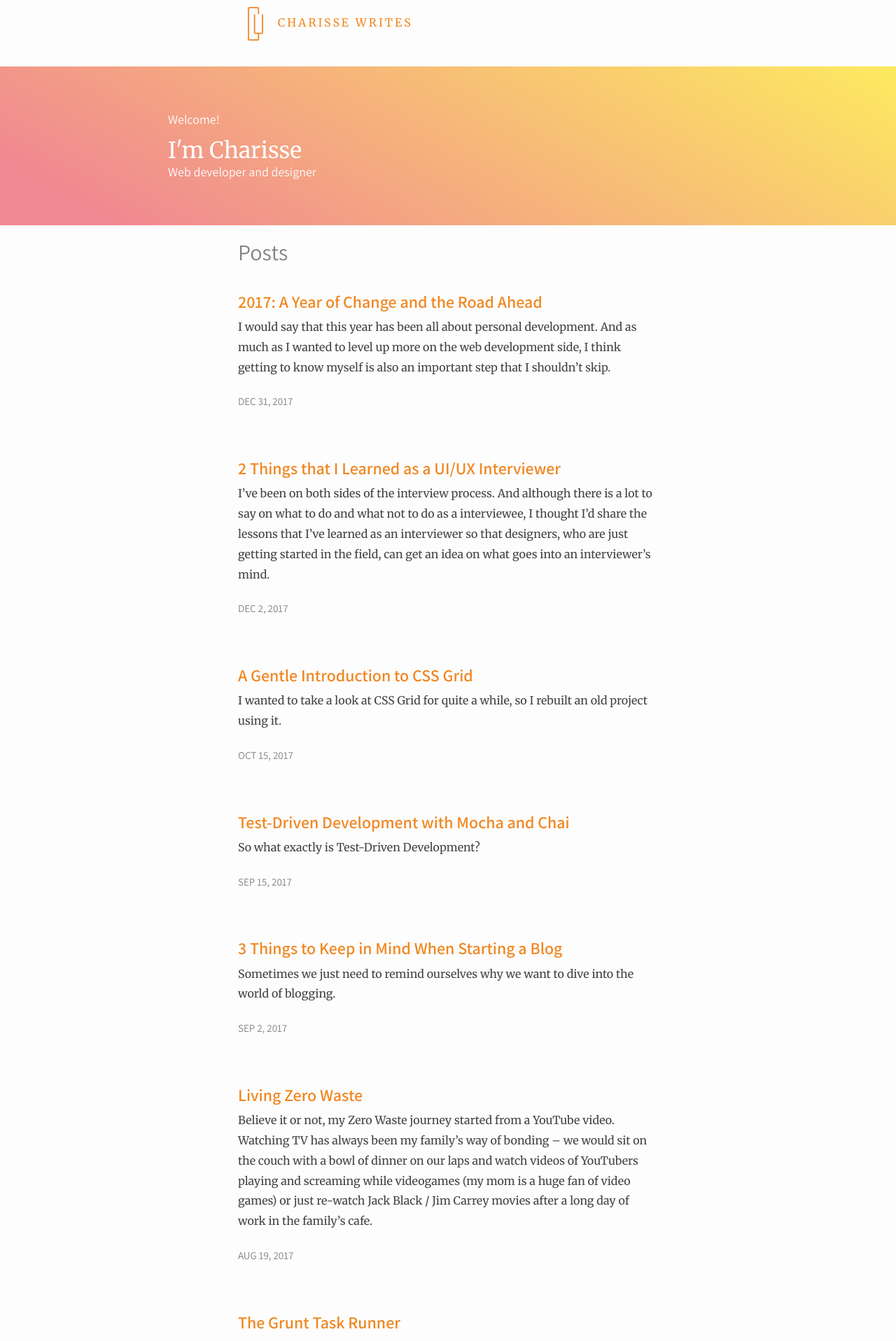
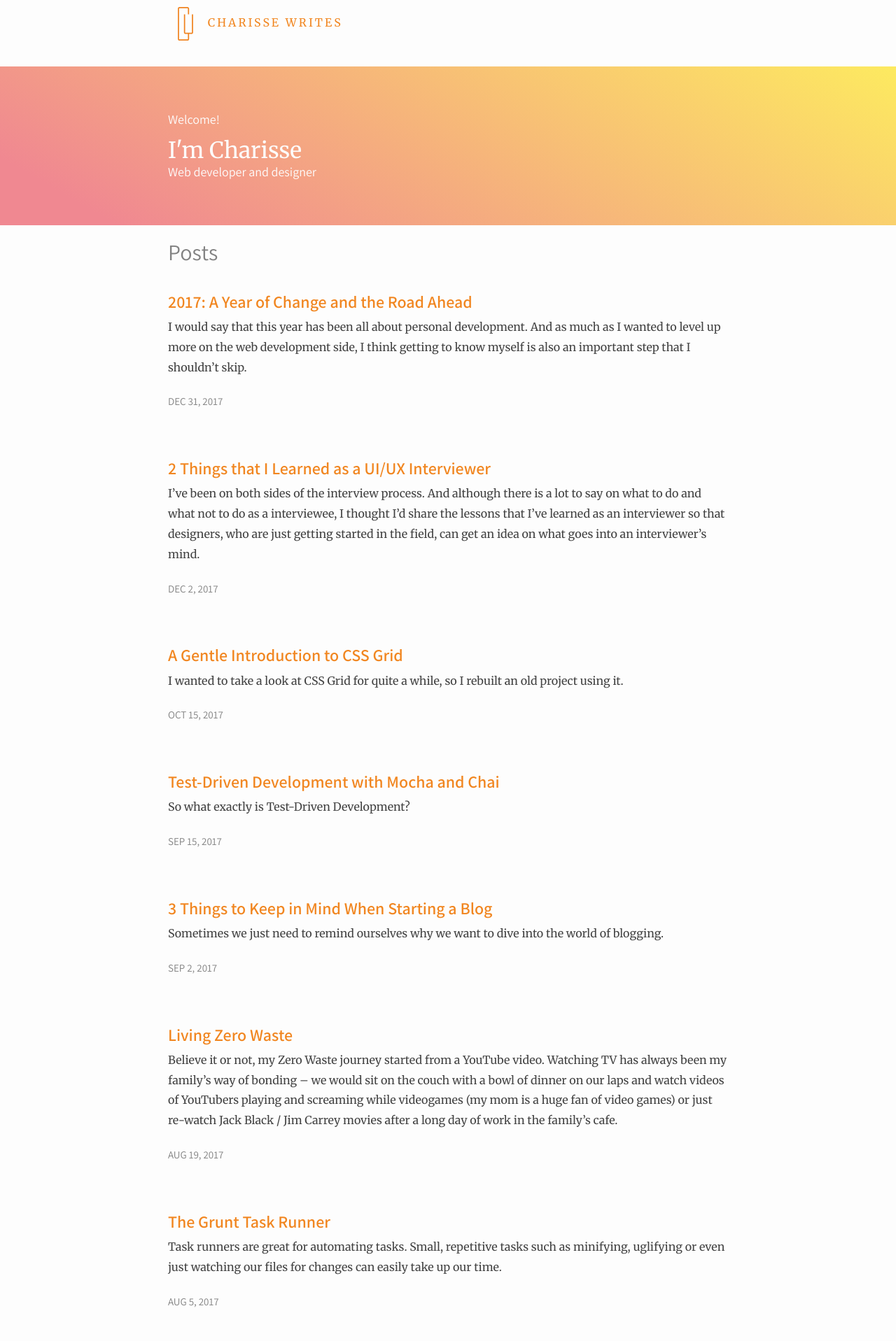
Before and after one commit to charisseysabel/chysbl-blog, a Jekyll site: the page built from index.md, in a window 1280 px wide. Shown: the top 1917 px of the page at 70% size. Built offline with Jekyll 4.4.1, drawn with Linux system fonts in a browser that asks for light colours.

Commit message:
style() Make wrapper 800px

```diff
--- a/_sass/minima/_base.scss
+++ b/_sass/minima/_base.scss
@@ -163,8 +163,7 @@ pre {
  * Wrapper
  */
 .wrapper {
-  max-width: -webkit-calc(#{$content-width} - (#{$spacing-unit} * 2));
-  max-width:         calc(#{$content-width} - (#{$main-column} * 2));
+  max-width: $content-width;
   margin-right: auto;
   margin-left: auto;
   padding-right: $spacing-unit;
```
